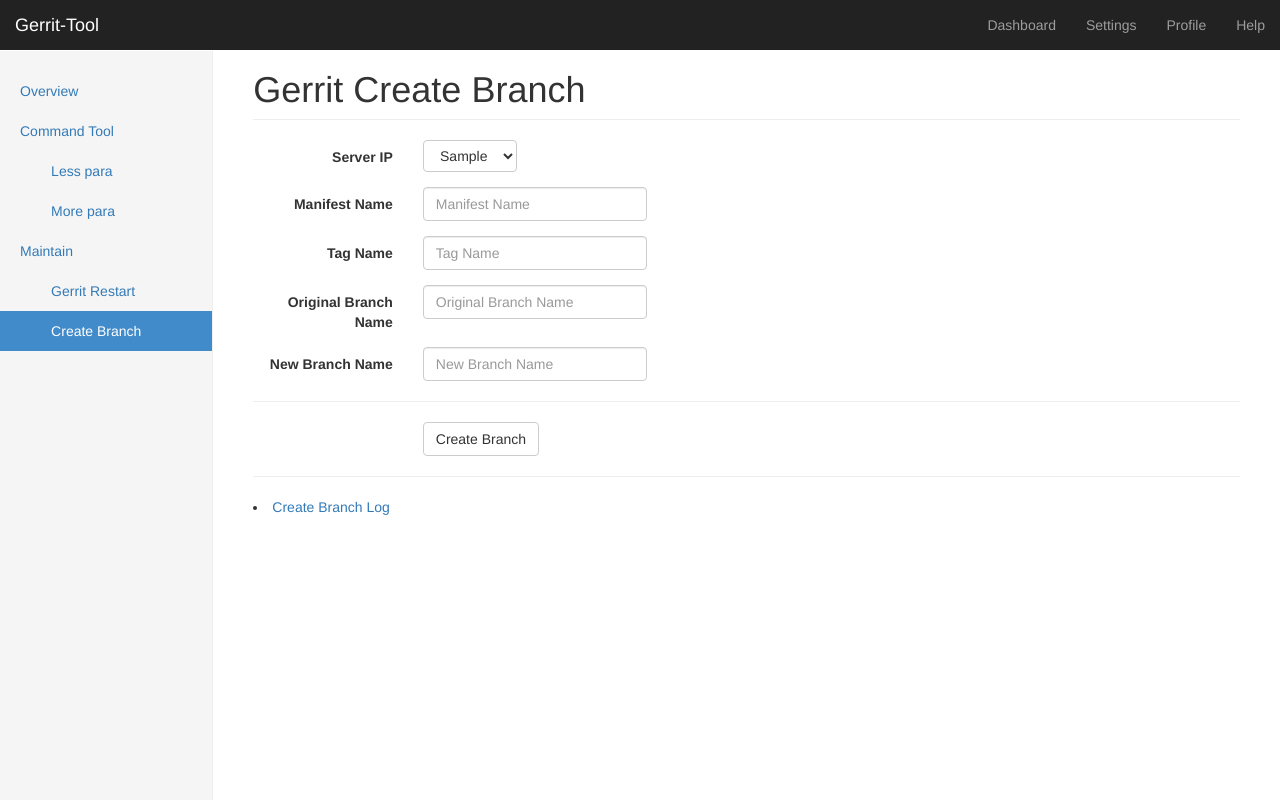
After one commit to bibo19842003/django-gerrit-web-tool, a Django app: page /c_b/ in a window 1280 px wide. The commit adds this page. Run offline with Django 3.2, Linux system fonts and the light colour scheme; tables that the repository leaves empty hold one stand-in row (values such as "Sample post"); some libraries are stand-ins or nearby versions.

Commit message:
Add the function : create branch from tag file in the project of manfiest

```diff
--- a/gerrit/views.py
+++ b/gerrit/views.py
@@ -5,7 +5,7 @@ from django.template import RequestContext, loader, Context
 from server.models import Server, Gerritserver
 from gerrit.models import User, Port
 from django.contrib.auth.decorators import login_required
-import commands, os, time, paramiko
+import commands, os, time, paramiko, xml.dom.minidom
 # Create your views here.
 
 def index(request):
@@ -104,9 +104,42 @@ def g_r(request):
   return render_to_response('gerrit/gerritrestart/gerritrestart.html', {'ip': ip,}, context_instance=RequestContext(request))
 
 
-
 def g_r_log(request):
   path = os.path.dirname(os.path.dirname(__file__)) + '/static/log/gerrit/gerritrestart'
   filenames = os.listdir(path)
   filenames.sort(reverse = True)
   return render_to_response('gerrit/gerritrestart/gerritrestartlog.html', {'filenames': filenames,}, context_instance=RequestContext(request))
+
+
+def c_b(request):
+  ip = Server.objects.all().order_by('ip')
+
+  if ( (request.GET.get('s-ip') != None) and (request.GET.get('manifestname') != None) and (request.GET.get('tagname') != None) and (request.GET.get('obname') != None) and (request.GET.get('nbname') != None) ):
+    s_ip = request.GET.get('s-ip')
+    if s_ip =="":
+      return render_to_response('gerrit/createbranch/createbranch.html', {'ip': ip,}, context_instance=RequestContext(request))
+
+    manifestname = request.GET.get('manifestname')
+    tagname = request.GET.get('tagname')
+    obname = request.GET.get('obname')
+    nbname = request.GET.get('nbname')
+
+    if request.method == "GET":
+      g = str(Gerritserver.objects.filter(gerrit_ip__ip=s_ip)[0])
+      g_g_ssh = g.split()[3]
+      g_g_user = g.split()[8]
+      runuser =str(request.user)
+
+    workspace = os.path.dirname(os.path.dirname(__file__)) + '/common/createbranch'
+    os.system(workspace + "/hi.sh %s %s %s %s %s %s %s %s %s %s" %(manifestname, tagname, obname, nbname, s_ip, g_g_user, g_g_ssh, os.path.dirname(os.path.dirname(__file__)), workspace, runuser))
+
+    return render_to_response('gerrit/createbranch/createbranchok.html', {'ip': ip,})
+  else:
+    return render_to_response('gerrit/createbranch/createbranch.html', {'ip': ip,})
+
+
+def c_b_log(request):
+  path = os.path.dirname(os.path.dirname(__file__)) + '/static/log/gerrit/createbranch'
+  filenames = os.listdir(path)
+  filenames.sort(reverse = True)
+  return render_to_response('gerrit/createbranch/createbranchlog.html', {'filenames': filenames,}, context_instance=RequestContext(request))
--- a/mysite/urls.py
+++ b/mysite/urls.py
@@ -17,4 +17,6 @@ urlpatterns = patterns('',
     url(r'^ct_l_p/$', 'gerrit.views.ct_l_p'),
     url(r'^g_r/$', 'gerrit.views.g_r'),
     url(r'^g_r_log/$', 'gerrit.views.g_r_log'),
+    url(r'^c_b/$', 'gerrit.views.c_b'),
+    url(r'^c_b_log/$', 'gerrit.views.c_b_log'),
 )
--- a/server/admin.py
+++ b/server/admin.py
@@ -8,7 +8,7 @@ class ServerAdmin(admin.ModelAdmin):
 
 
 class GerritserverAdmin(admin.ModelAdmin):
-  list_display = ('gerrit_ip', 'user', 'default_ssh_port', 'gerrit_ssh_port', 'gerrit_http_port', 'mail_to', 'project_path', 'reviewsite_path', 'sshkey_path')
+  list_display = ('gerrit_ip', 'user', 'default_ssh_port', 'gerrit_ssh_port', 'gerrit_http_port', 'mail_to', 'project_path', 'reviewsite_path', 'sshkey_path', 'gerrit_user')
   list_filter = ('gerrit_ip',)
 
 admin.site.register(Server, ServerAdmin)
--- a/server/models.py
+++ b/server/models.py
@@ -21,6 +21,7 @@ class Gerritserver(models.Model):
   project_path= models.CharField(max_length=100)
   reviewsite_path = models.CharField(max_length=100)
   sshkey_path = models.CharField(max_length=100)
+  gerrit_user = models.CharField(max_length=100)
 
   def __unicode__(self):
-    return '%s %s %s %s %s %s %s %s' % (self.gerrit_ip, self.user, self.default_ssh_port, self.gerrit_ssh_port, self.mail_to, self.project_path, self.reviewsite_path, self.sshkey_path)
+    return '%s %s %s %s %s %s %s %s %s' % (self.gerrit_ip, self.user, self.default_ssh_port, self.gerrit_ssh_port, self.mail_to, self.project_path, self.reviewsite_path, self.sshkey_path, self.gerrit_user)
--- a/templates/base.html
+++ b/templates/base.html
@@ -63,6 +63,7 @@
             {% block ct_m_block %}<li>{% endblock %} <a href="/ct_m_p/">&nbsp;&nbsp;&nbsp;&nbsp;&nbsp;&nbsp;&nbsp;&nbsp;More para</a></li>
             <li><a href="#">Maintain</a></li>
             {% block g_r_block %}<li>{% endblock %} <a href="/g_r/">&nbsp;&nbsp;&nbsp;&nbsp;&nbsp;&nbsp;&nbsp;&nbsp;Gerrit Restart</a></li>
+            {% block c_b_block %}<li>{% endblock %} <a href="/c_b/">&nbsp;&nbsp;&nbsp;&nbsp;&nbsp;&nbsp;&nbsp;&nbsp;Create Branch</a></li>
           </ul>
         </div>
         <div class="col-sm-9 col-sm-offset-3 col-md-10 col-md-offset-2 main">
--- /dev/null
+++ b/templates/gerrit/createbranch/createbranch.html
@@ -0,0 +1,60 @@
+{% extends 'base.html' %}
+{% block c_b_block %}<li class="active">{% endblock %}
+{% block head_block %}Gerrit Create Branch{% endblock %}
+
+{% block body_block %}
+
+<form class="form-horizontal" role="form" action="" method="get">
+   <div class="form-group">
+      <label for="firstname" class="col-sm-2 control-label">Server IP</label>
+      <div class="col-sm-3">
+          <select class="btn btn-default" name="s-ip">
+              {% for ip in ip %}
+                  <option value="{{ ip }}">{{ ip }}</option>
+              {% endfor %}
+          </select>
+      </div>
+   </div>
+
+   <div class="form-group">
+      <label for="firstname" class="col-sm-2 control-label">Manifest Name</label>
+      <div class="col-sm-3">
+         <input type="text" class="form-control" name="manifestname" placeholder="Manifest Name">
+      </div>
+   </div>
+
+   <div class="form-group">
+      <label for="lastname" class="col-sm-2 control-label">Tag Name</label>
+      <div class="col-sm-3">
+         <input type="text" class="form-control" name="tagname" placeholder="Tag Name">
+      </div>
+   </div>
+
+   <div class="form-group">
+      <label for="lastname" class="col-sm-2 control-label">Original Branch Name</label>
+      <div class="col-sm-3">
+         <input type="text" class="form-control" name="obname" placeholder="Original Branch Name">
+      </div>
+   </div>
+
+   <div class="form-group">
+      <label for="lastname" class="col-sm-2 control-label">New Branch Name</label>
+      <div class="col-sm-3">
+         <input type="text" class="form-control" name="nbname" placeholder="New Branch Name">
+      </div>
+   </div>
+
+   <hr class="hr" />
+
+   <div class="form-group">
+      <div class="col-sm-offset-2 col-sm-3">
+         <input id="waiting" type="submit" class="btn btn-default" value="Create Branch" data-loading-text="Waiting......">
+      </div>
+   </div>
+</form>
+
+<hr class="hr" />
+
+<li><a href="/c_b_log">Create Branch Log</a></li>
+
+{% endblock %}
```
Also changed, not shown: common/createbranch/parsexml.py (added, +29 -0 lines), templates/gerrit/createbranch/createbranchlog.html (added, +12 -0 lines), templates/gerrit/createbranch/createbranchok.html (added, +65 -0 lines), 3 other files.
